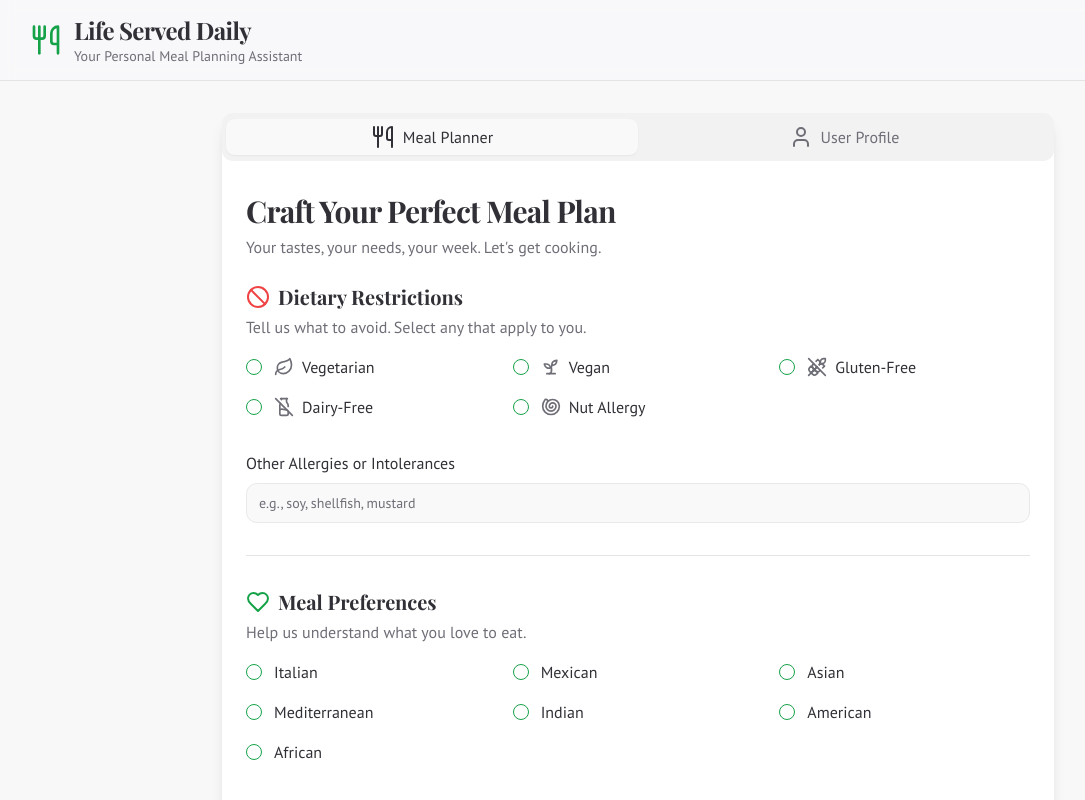
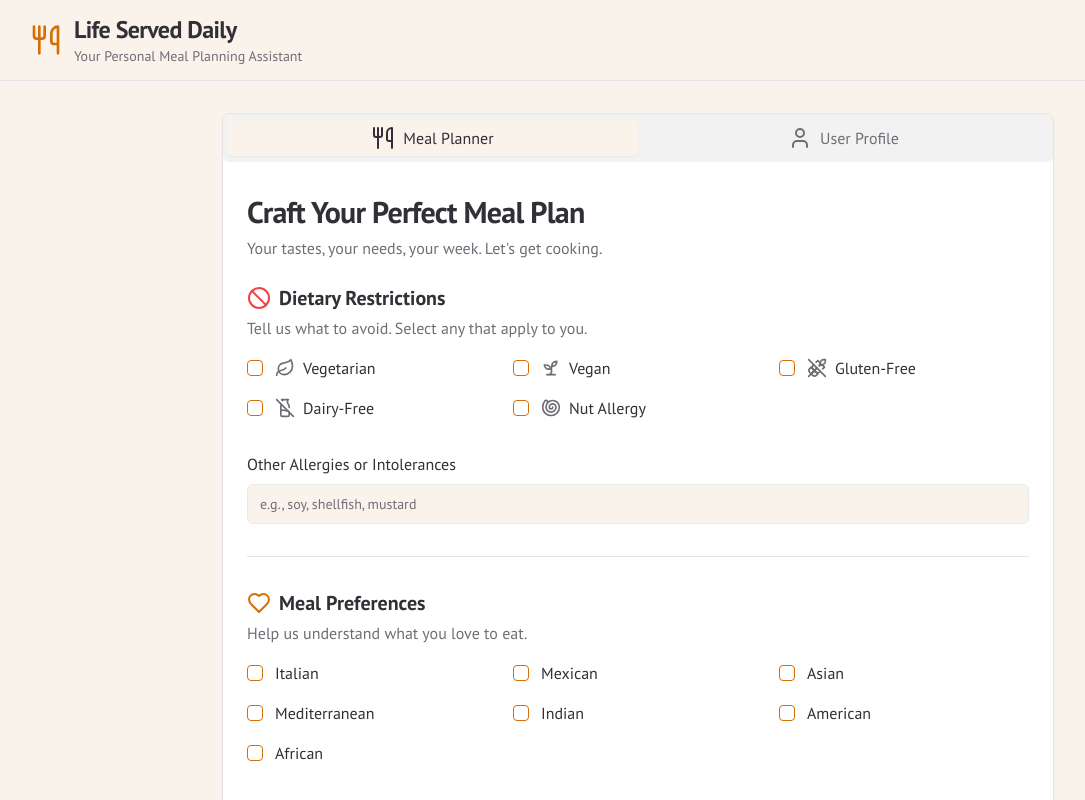
Before and after one commit to AISavantGH/life-served-daily-app, a Next.js app: page / in a window 1280 px wide. Shown: the top 800 px of the page, without its empty margins (2-1087 px from the left). Built offline with nearby package versions, Linux system fonts and the light colour scheme; what @genkit-ai/googleai, genkit would draw is missing.

Commit message:
Define a clean, modern design system using Tailwind CSS. Set up the prim

```diff
--- a/src/app/globals.css
+++ b/src/app/globals.css
@@ -8,31 +8,31 @@ body {
 
 @layer base {
   :root {
-    --background: 240 10% 98%;
+    --background: 33 56% 95%;
     --foreground: 240 5% 20%;
     --card: 0 0% 100%;
     --card-foreground: 240 5% 20%;
     --popover: 0 0% 100%;
     --popover-foreground: 240 5% 20%;
-    --primary: 142 76% 36%;
+    --primary: 30 96% 43%;
     --primary-foreground: 0 0% 100%;
     --secondary: 240 5% 90%;
     --secondary-foreground: 240 5% 20%;
     --muted: 240 5% 95%;
     --muted-foreground: 240 4% 45%;
-    --accent: 45 93% 55%;
+    --accent: 82 79% 44%;
     --accent-foreground: 240 5% 20%;
     --destructive: 0 84% 60%;
     --destructive-foreground: 0 0% 100%;
     --border: 240 6% 90%;
     --input: 240 6% 92%;
-    --ring: 142 76% 36%;
+    --ring: 30 96% 43%;
     --chart-1: 12 76% 61%;
     --chart-2: 173 58% 39%;
     --chart-3: 197 37% 24%;
     --chart-4: 43 74% 66%;
     --chart-5: 27 87% 67%;
-    --radius: 0.8rem;
+    --radius: 0.5rem;
   }
   .dark {
     --background: 240 6% 10%;
@@ -41,19 +41,19 @@ body {
     --card-foreground: 0 0% 98%;
     --popover: 240 6% 10%;
     --popover-foreground: 0 0% 98%;
-    --primary: 142 71% 45%;
+    --primary: 30 90% 50%;
     --primary-foreground: 0 0% 100%;
     --secondary: 240 4% 18%;
     --secondary-foreground: 0 0% 98%;
     --muted: 240 4% 15%;
     --muted-foreground: 240 4% 65%;
-    --accent: 45 93% 55%;
+    --accent: 82 79% 50%;
     --accent-foreground: 240 5% 20%;
     --destructive: 0 63% 31%;
     --destructive-foreground: 0 0% 100%;
     --border: 240 4% 20%;
     --input: 240 4% 20%;
-    --ring: 142 71% 45%;
+    --ring: 30 90% 50%;
     --chart-1: 220 70% 50%;
     --chart-2: 160 60% 45%;
     --chart-3: 30 80% 55%;
--- a/src/app/layout.tsx
+++ b/src/app/layout.tsx
@@ -2,20 +2,13 @@ import type { Metadata } from 'next';
 import './globals.css';
 import { Toaster } from '@/components/ui/toaster';
 import { cn } from '@/lib/utils';
-import { Playfair_Display, PT_Sans } from 'next/font/google';
+import { PT_Sans } from 'next/font/google';
 
 const ptSans = PT_Sans({
   subsets: ['latin'],
   weight: ['400', '700'],
   variable: '--font-pt-sans',
 });
-
-const playfairDisplay = Playfair_Display({
-  subsets: ['latin'],
-  weight: ['400', '700'],
-  variable: '--font-playfair-display',
-});
-
 
 export const metadata: Metadata = {
   title: 'Life Served Daily',
@@ -32,8 +25,7 @@ export default function RootLayout({
       <body
         className={cn(
           'min-h-screen bg-background font-body antialiased',
-          ptSans.variable,
-          playfairDisplay.variable
+          ptSans.variable
         )}
       >
         {children}
--- a/src/app/page.tsx
+++ b/src/app/page.tsx
@@ -3,13 +3,13 @@ import { Logo } from '@/components/icons';
 
 export default function Home() {
   return (
-    <div className="flex min-h-screen w-full flex-col bg-muted/20">
+    <div className="flex min-h-screen w-full flex-col bg-background">
       <header className="sticky top-0 z-40 w-full border-b bg-background/95 backdrop-blur supports-[backdrop-filter]:bg-background/60">
         <div className="container flex h-20 items-center">
           <div className="flex items-center gap-3">
             <Logo className="h-8 w-8 text-primary" />
             <div className="flex flex-col">
-              <h1 className="text-2xl font-bold tracking-tight font-headline">
+              <h1 className="text-2xl font-bold tracking-tight">
                 Life Served Daily
               </h1>
               <p className="text-sm text-muted-foreground">Your Personal Meal Planning Assistant</p>
--- a/src/components/meal-planner.tsx
+++ b/src/components/meal-planner.tsx
@@ -225,7 +225,7 @@ export function MealPlanner() {
 
   return (
     <div className="container mx-auto max-w-4xl space-y-8">
-      <Card className="shadow-lg border-none">
+      <Card>
         <Tabs defaultValue="meal-plan">
           <TabsList className="grid w-full grid-cols-2 h-12">
             <TabsTrigger value="meal-plan" className="text-base"><Utensils className="mr-2" />Meal Planner</TabsTrigger>
@@ -233,7 +233,7 @@ export function MealPlanner() {
           </TabsList>
           <TabsContent value="meal-plan">
             <CardHeader>
-              <CardTitle className="font-headline text-3xl">Craft Your Perfect Meal Plan</CardTitle>
+              <CardTitle className="text-3xl">Craft Your Perfect Meal Plan</CardTitle>
               <CardDescription className="text-base">
                 Your tastes, your needs, your week. Let&apos;s get cooking.
               </CardDescription>
@@ -247,7 +247,7 @@ export function MealPlanner() {
                     render={() => (
                       <FormItem>
                         <div className="mb-4">
-                            <FormLabel className="flex items-center gap-2 text-xl font-semibold font-headline">
+                            <FormLabel className="flex items-center gap-2 text-xl font-semibold">
                                 <Ban className="h-6 w-6 text-destructive" />
                                 Dietary Restrictions
                             </FormLabel>
@@ -316,7 +316,7 @@ export function MealPlanner() {
                     render={() => (
                         <FormItem>
                             <div className="mb-4">
-                                <FormLabel className="flex items-center gap-2 text-xl font-semibold font-headline">
+                                <FormLabel className="flex items-center gap-2 text-xl font-semibold">
                                     <Heart className="h-6 w-6 text-primary" />
                                     Meal Preferences
                                 </FormLabel>
@@ -411,7 +411,7 @@ export function MealPlanner() {
           </TabsContent>
           <TabsContent value="profile">
             <CardHeader>
-                <CardTitle className="font-headline text-3xl flex items-center gap-3">Your Health Profile</CardTitle>
+                <CardTitle className="text-3xl flex items-center gap-3">Your Health Profile</CardTitle>
                 <CardDescription className="text-base">
                     This information helps us create a highly personalized and effective meal plan for you.
                 </CardDescription>
@@ -420,7 +420,7 @@ export function MealPlanner() {
                 <Form {...userProfileForm}>
                     <form onSubmit={userProfileForm.handleSubmit(onSaveProfile)} className="space-y-8">
                         <div>
-                            <h3 className="text-xl font-semibold font-headline text-primary mb-4 flex items-center gap-2"><User /> Personal Details</h3>
+                            <h3 className="text-xl font-semibold text-primary mb-4 flex items-center gap-2"><User /> Personal Details</h3>
                             <div className="space-y-4">
                                 <FormField control={userProfileForm.control} name="age" render={({ field }) => (
                                     <FormItem><FormLabel className="text-base">Age</FormLabel><FormControl><Input type="number" {...field} /></FormControl><FormMessage /></FormItem>
@@ -467,7 +467,7 @@ export function MealPlanner() {
                         </div>
                         <Separator />
                         <div>
-                        <h3 className="text-xl font-semibold font-headline text-primary mb-4 flex items-center gap-2"><Target className="h-6 w-6" />Health Goals</h3>
+                        <h3 className="text-xl font-semibold text-primary mb-4 flex items-center gap-2"><Target className="h-6 w-6" />Health Goals</h3>
                             <FormField
                                 control={userProfileForm.control}
                                 name="healthGoals"
@@ -539,7 +539,7 @@ export function MealPlanner() {
       </Card>
 
       {isMealPlanLoading && (
-        <Card className="shadow-lg w-full">
+        <Card className="w-full">
             <CardHeader>
                 <div className="h-8 w-3/4 rounded-md bg-muted" />
             </CardHeader>
@@ -558,9 +558,9 @@ export function MealPlanner() {
       )}
 
       {mealPlan && (
-        <Card className="shadow-lg w-full">
+        <Card className="w-full">
           <CardHeader>
-            <CardTitle className="font-headline text-3xl">{mealPlan.title}</CardTitle>
+            <CardTitle className="text-3xl">{mealPlan.title}</CardTitle>
             <CardDescription className="text-base">
               {mealPlan.summary}
             </CardDescription>
@@ -568,16 +568,16 @@ export function MealPlanner() {
           <CardContent>
              <div className="space-y-6">
                 <div>
-                    <h3 className="text-2xl font-semibold font-headline text-primary mb-2">Nutritional Targets</h3>
+                    <h3 className="text-2xl font-semibold text-primary mb-2">Nutritional Targets</h3>
                     <p className="text-base text-muted-foreground whitespace-pre-wrap">{mealPlan.nutritionalTargets}</p>
                 </div>
                 <Separator />
                 <div>
-                    <h3 className="text-2xl font-semibold font-headline text-primary mb-2">Your 7-Day Plan</h3>
+                    <h3 className="text-2xl font-semibold text-primary mb-2">Your 7-Day Plan</h3>
                      <Accordion type="single" collapsible className="w-full" defaultValue={mealPlan.mealPlan[0]?.day}>
                         {mealPlan.mealPlan.map(plan => (
                             <AccordionItem value={plan.day} key={plan.day}>
-                            <AccordionTrigger className="text-xl font-semibold font-headline hover:no-underline">{plan.day}</AccordionTrigger>
+                            <AccordionTrigger className="text-xl font-semibold hover:no-underline">{plan.day}</AccordionTrigger>
                             <AccordionContent className="pl-2 space-y-4">
                                 <Table>
                                     <TableHeader>
@@ -603,7 +603,7 @@ export function MealPlanner() {
                                         ))}
                                     </TableBody>
                                     <TableFooter>
-                                        <TableRow className="bg-muted/50">
+                                        <TableRow>
                                             <TableCell colSpan={2} className="font-bold">Totals</TableCell>
                                             <TableCell className="text-right font-bold">{plan.totals.calories}</TableCell>
                                             <TableCell className="text-right font-bold">{plan.totals.protein}</TableCell>
@@ -643,7 +643,7 @@ export function MealPlanner() {
       )}
 
       {isShoppingListLoading && (
-        <Card className="shadow-lg w-full animate-pulse">
+        <Card className="w-full animate-pulse">
             <CardHeader>
                 <div className="h-8 w-3/4 rounded-md bg-muted" />
             </CardHeader>
@@ -656,9 +656,9 @@ export function MealPlanner() {
       )}
 
       {shoppingList && (
-        <Card className="shadow-lg w-full">
+        <Card className="w-full">
           <CardHeader>
-            <CardTitle className="font-headline text-3xl flex items-center gap-3"><ShoppingCart/> Your Shopping List</CardTitle>
+            <CardTitle className="text-3xl flex items-center gap-3"><ShoppingCart/> Your Shopping List</CardTitle>
             <CardDescription className="text-base">
               Here&apos;s everything you need for your week of delicious meals. Check them off as you shop!
             </CardDescription>
@@ -666,7 +666,7 @@ export function MealPlanner() {
           <CardContent className="space-y-6">
             {shoppingList.shoppingList.map((category) => (
               <div key={category.category}>
-                <h3 className="text-xl font-semibold font-headline mb-3 border-b pb-2">{category.category}</h3>
+                <h3 className="text-xl font-semibold mb-3 border-b pb-2">{category.category}</h3>
                 <div className="grid grid-cols-1 md:grid-cols-2 gap-x-8 gap-y-3">
                   {category.items.map((item) => (
                     <div key={item} className="flex items-center space-x-3">
--- a/tailwind.config.ts
+++ b/tailwind.config.ts
@@ -18,7 +18,7 @@ export default {
     extend: {
       fontFamily: {
         body: ['var(--font-pt-sans)'],
-        headline: ['var(--font-playfair-display)'],
+        headline: ['var(--font-pt-sans)'],
         code: ['monospace'],
       },
       colors: {
```
